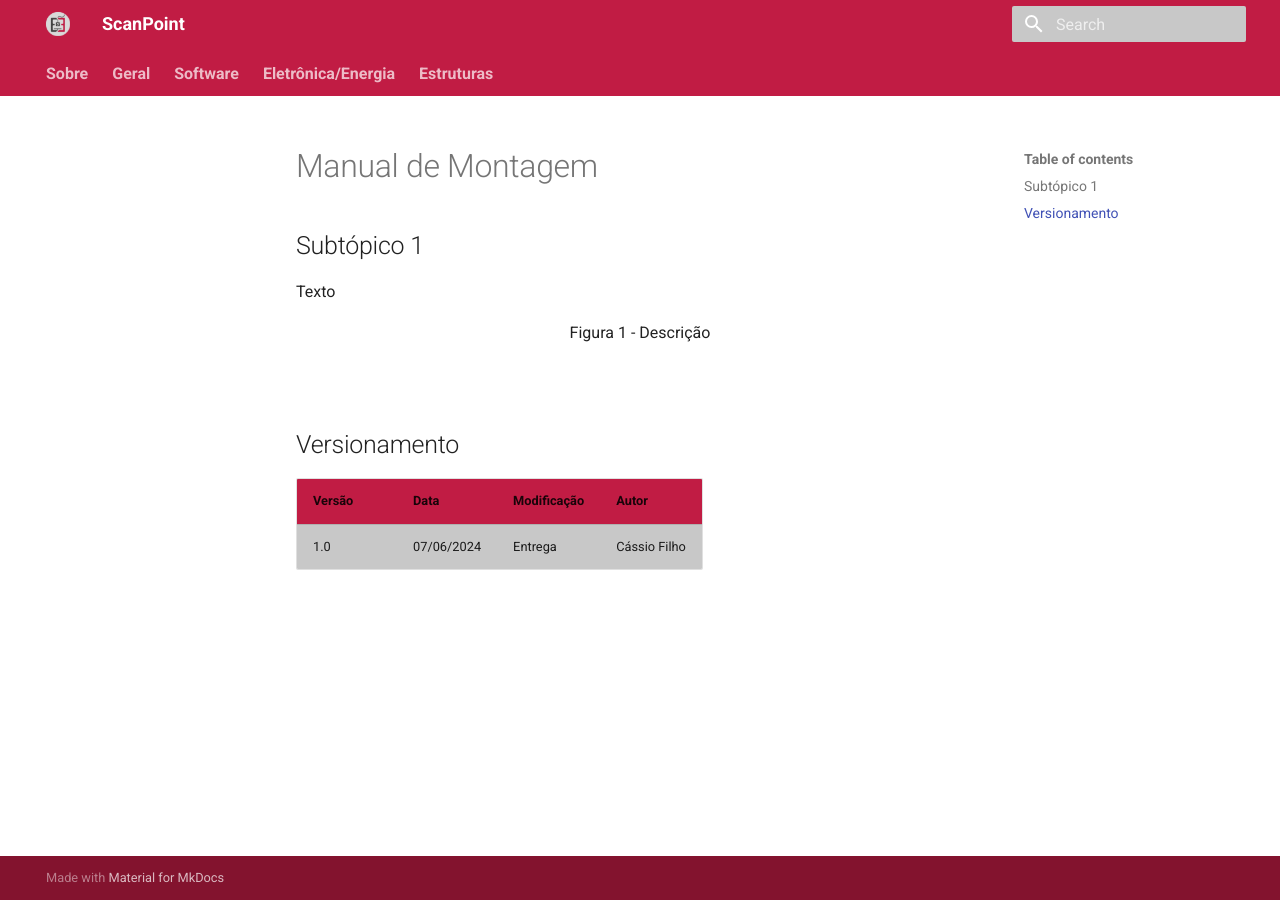
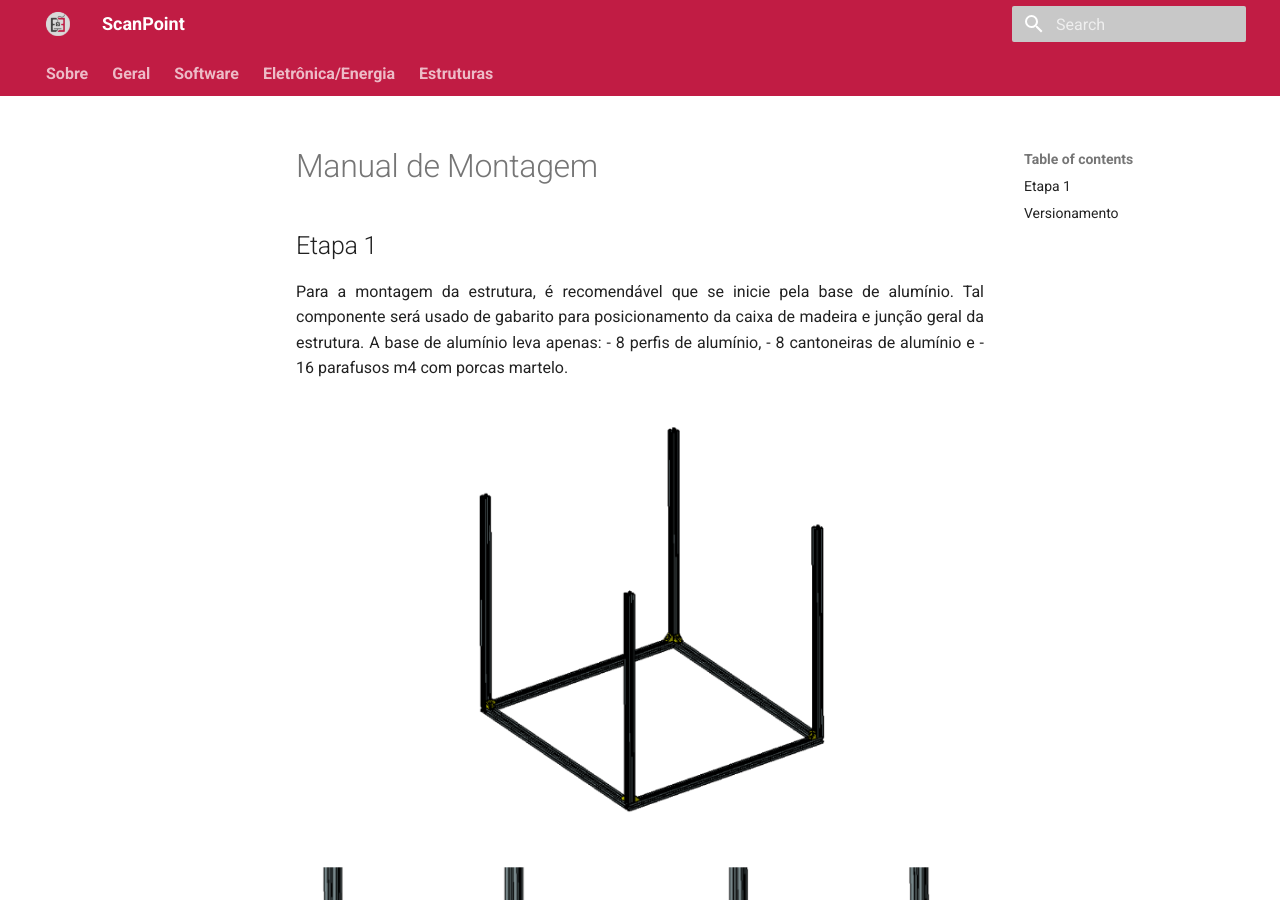
Before and after one commit to Calcioft/ScanPoint, an MkDocs documentation site: the page built from docs/estruturas/Manual_montagem_estruturas.md, in a window 1280 px wide and 900 px high. Built offline with MkDocs 1.6.1 and Material for MkDocs 9.7.7, drawn with Linux system fonts in a browser that asks for light colours.

Commit message:
Update Manual_montagem_estruturas.md

```diff
--- a/docs/estruturas/Manual_montagem_estruturas.md
+++ b/docs/estruturas/Manual_montagem_estruturas.md
@@ -1,10 +1,28 @@
 # Manual de Montagem
 
-## Subtópico 1
+## Etapa 1
 
 <p style="text-align: justify;">
-Texto
+Para a montagem da estrutura, é recomendável que se inicie pela base de alumínio. Tal componente será usado de gabarito para posicionamento da caixa de madeira e junção geral da estrutura. A base de alumínio leva apenas:
+- 8 perfis de alumínio,
+- 8 cantoneiras de alumínio e
+- 16 parafusos m4 com porcas martelo.
+
 </p>
+
+
+![1](imagens/Manual_montagem_1.png)
+![2](imagens/Manual_montagem_2.png)
+
+
+
+
+
+
+
+
+
+
 
 <div align="center">
     Figura 1 - Descrição
```
